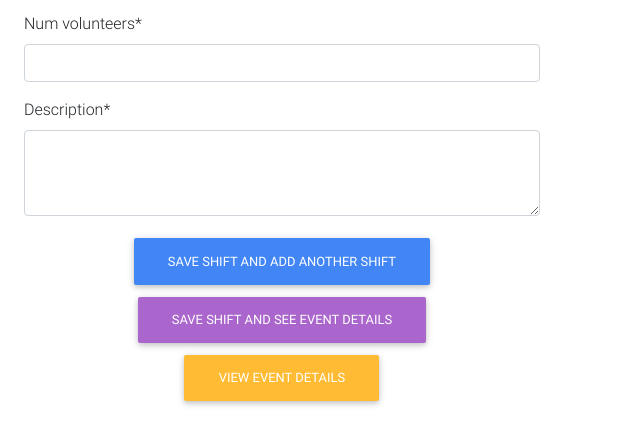
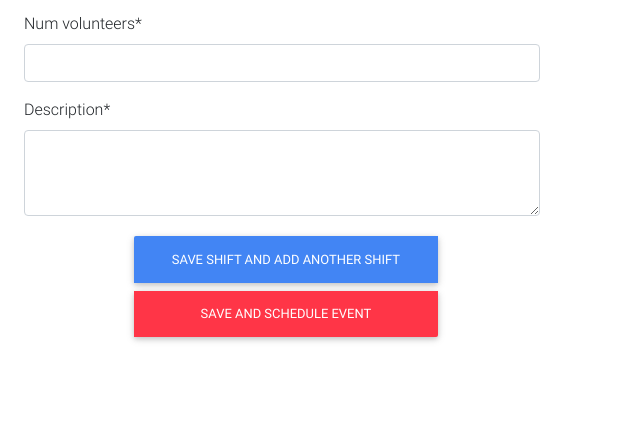
Before and after one commit to Nolan-Little/inStep, a Django app: template volunteer/templates/events/shift_template.html in a window 1280 px wide. Shown: the part 294-739 px from the top of the page, without its empty margins (0-640 px from the left). Run offline with Django 3.2, Linux system fonts and the light colour scheme; the template is opened without the code that fills it: values that come from a table or form of the project are taken from there, others are empty; some libraries are stand-ins or nearby versions.

Commit message:
edit shift navigates back to editing shift template

```diff
--- a/volunteer/templates/events/shift_template.html
+++ b/volunteer/templates/events/shift_template.html
@@ -11,13 +11,10 @@
           {% csrf_token %}
           {{shift_form|crispy}}
           <div class="text-center">
-            <button name="add_shift" value="add_shift" class="btn btn-primary text-white" type="submit">Save Shift and Add Another Shift</button>
-          </div>
-          <div class="text-center">
-            <button name="dashboard" value="dashboard" class="btn btn-secondary text-white">Save shift and See Event Details</button>
-          </div>
-          <div class="text-center">
-            <a href="{% url 'volunteer:event_template_details' event.id %}" class="btn btn-warning text-white">View Event Details</a>
+            <div class="btn-group btn-group-vertical">
+              <button name="add_shift" value="add_shift" class="m-1 btn btn-primary text-white" type="submit">Save Shift and Add Another Shift</button>
+              <button name="dashboard" value="dashboard" class="m-1 btn btn-danger text-white">Save and Schedule Event</button>
+            </div>
           </div>
         </form>
         </div>
@@ -41,12 +38,8 @@
                   <td>{{shift.num_volunteers}}</td>
                   <td>{{shift.description}}</td>
                   <td>
-                    <button class="btn-primary">
-                      <a class="text-white" href="{% url 'volunteer:edit_shift' shift.id %}">Edit</a>
-                    </button>
-                    <button class="btn-danger">
-                      <a class="text-white" href="{% url 'volunteer:delete_shift' shift.id %}">Delete</a>
-                    </button>
+                      <a class="text-white btn btn-sm btn-primary" href="{% url 'volunteer:edit_shift' shift.id %}">Edit</a>
+                      <a class="text-white btn btn-sm btn-danger" href="{% url 'volunteer:delete_shift' shift.id %}">Delete</a>
                   </td>
                 </tr>
               {% endfor %}
--- a/volunteer/views/shift_views.py
+++ b/volunteer/views/shift_views.py
@@ -79,8 +79,9 @@ def edit_shift(request, shift_id):
             shift = Shift.objects.get(pk=shift_id)
             Shift.objects.filter(pk=shift_id).update(**shift_form_data)
 
-            return HttpResponseRedirect(reverse('volunteer:event_template_details', args=(shift.event.id,)))
-
+            return HttpResponseRedirect(reverse('volunteer:new_shift', args=(shift.event.id,)))
+        else:
+            return render(request, 'events/edit_shift.html', {'shift_form': shift_form})
 
 def delete_shift(request, shift_id):
     redirect_url = request.META['HTTP_REFERER']
```
Also changed, not shown: volunteer/templates/auth/register.html (+6 -1 lines).
